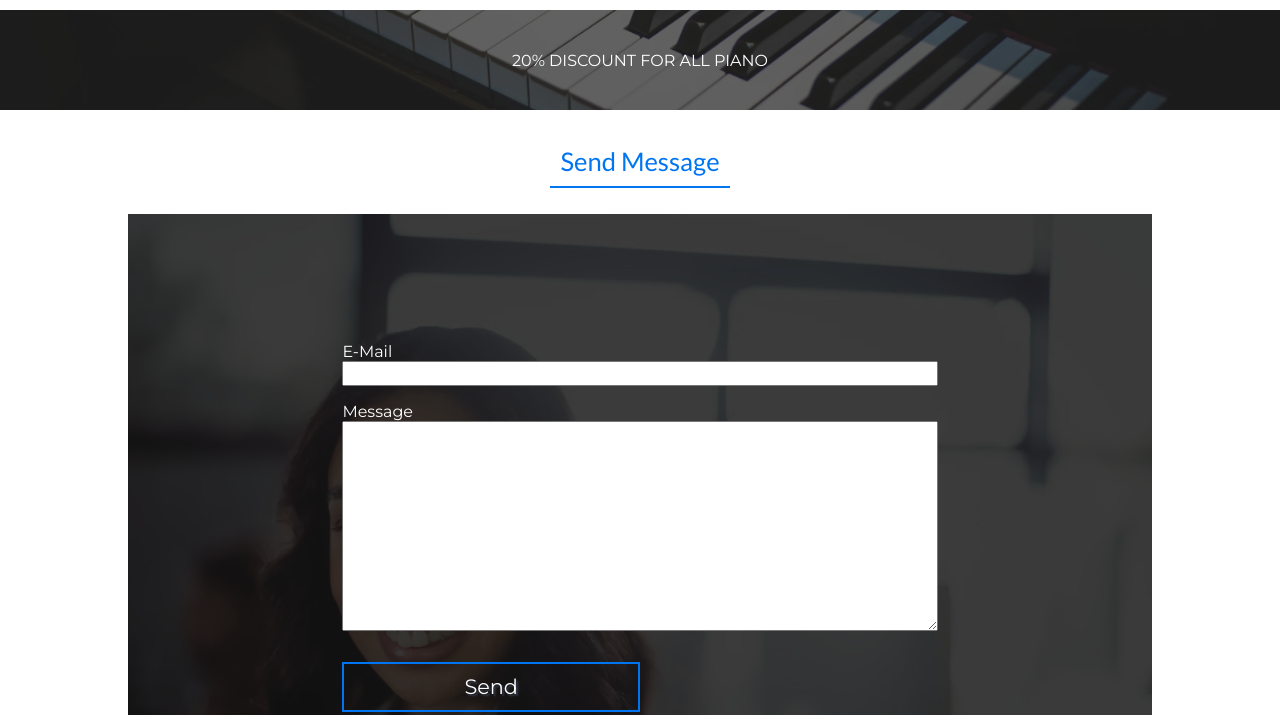
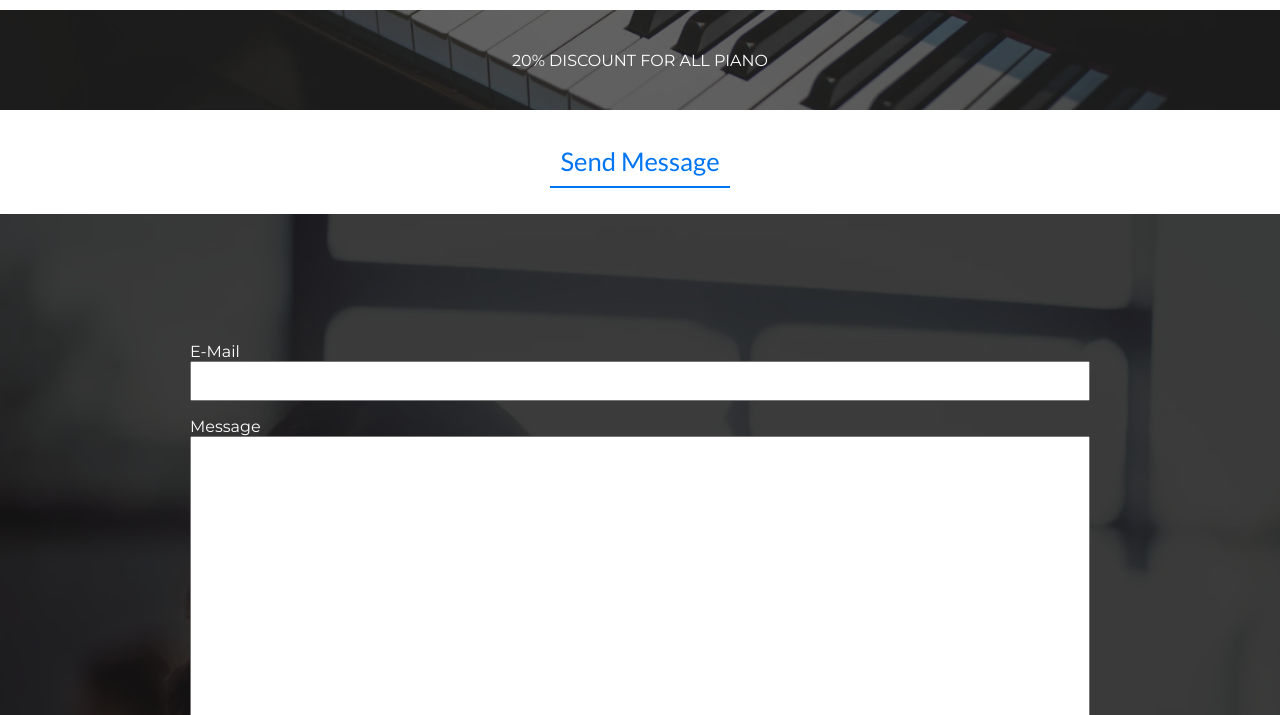
Before and after one commit to soiloui/LondonPiano, a plain HTML site: page contact.html in a window 1280 px wide. Shown: the part 85-800 px from the top of the page. Drawn offline with Linux system fonts and the light colour scheme.

Commit message:
Small fixes / Contact / About

```diff
--- a/styles/_config.scss
+++ b/styles/_config.scss
@@ -14,6 +14,9 @@ $secondary-font: 'Lato', Arial, sans-serif;
 	box-sizing: border-box;
 	color: $primary-color;
 	font-family: $primary-font;
+}
+body {
+	overflow-x: hidden;
 }
 [data-src] {
 	min-width: 50px;
--- a/styles/about.scss
+++ b/styles/about.scss
@@ -1,4 +1,7 @@
 @import 'config';
+.about {
+	padding: 0;
+}
 
 .informations__content {
 	width: 100vw;
--- a/styles/contact.scss
+++ b/styles/contact.scss
@@ -1,8 +1,16 @@
 @import 'config';
 
+main {
+	padding: 0;
+}
+.informations {
+	width: 100%;
+	padding: 0;
+}
 .contact-content {
 	padding: 7em 1em;
 	position: relative;
+	height: 100vh;
 	width: 100%;
 	display: flex;
 	justify-content: center;
@@ -12,7 +20,7 @@
 	position: absolute;
 	top: 0;
 	left: 0;
-	width: 100%;
+	width: 100vw;
 	height: 100%;
 	object-fit: cover;
 	z-index: -1;
@@ -20,7 +28,8 @@
 }
 
 .contact-form {
-	width: 60%;
+	width: 80%;
+	max-width: 900px;
 	display: flex;
 	flex-direction: column;
 }
@@ -31,7 +40,15 @@
 }
 
 .contact-mail {
-	height: 25px;
+	height: 40px;
+	font-size: 1rem;
+	padding: 1em;
+}
+
+.contact-message {
+	padding: 1em;
+	height: 80%;
+	font-size: 1rem;
 }
 
 .contact-submit {
```
Also changed, not shown: about.html (+2 -2 lines), styles/about.css, styles/contact.css, styles/gallery.css, styles/main.css, styles/product.css.
